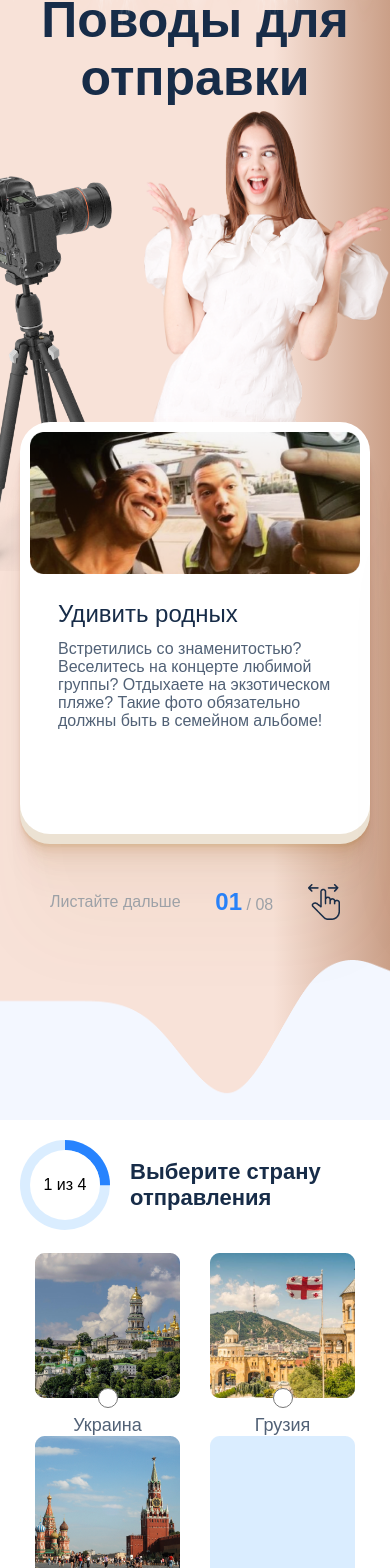
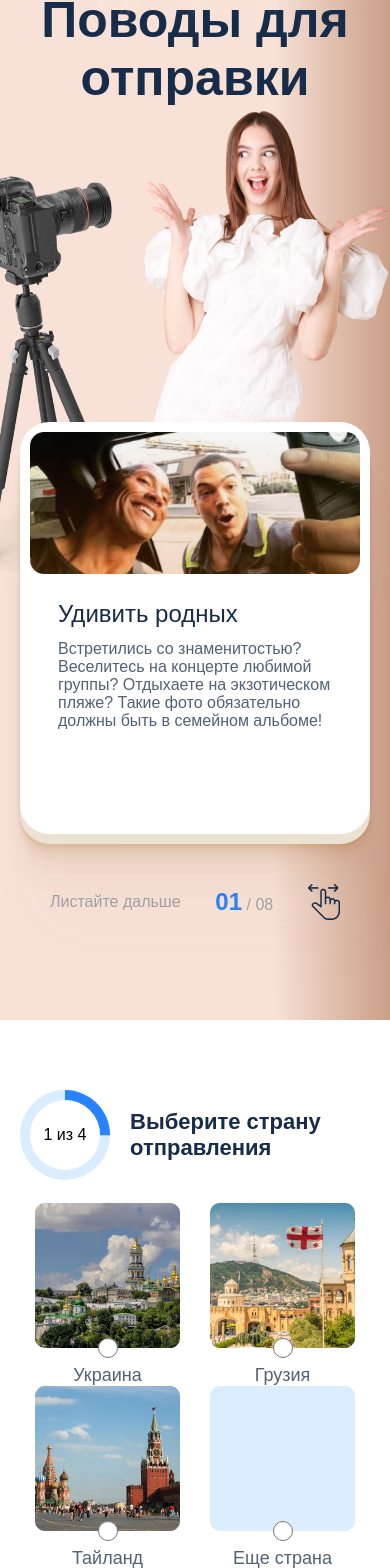
Before and after one commit to ageiwa/joyka-template-vue, a Vue app: page / in a window 390 px wide. Shown: the part 3802-5370 px from the top of the page. Built offline with nearby package versions, Linux system fonts and the light colour scheme.

Commit message:
Delete wave from ReasonForSend

```diff
--- a/src/components/Form/media.scss
+++ b/src/components/Form/media.scss
@@ -1,5 +1,7 @@
 @media (max-width: 1219px) {
     .order-form {
+        padding-top: 50px;
+        padding-bottom: 50px;
         height: auto;
         background-color: #fff;
 
--- a/src/components/ReasonForSend/ReasonForSend.vue
+++ b/src/components/ReasonForSend/ReasonForSend.vue
@@ -94,6 +94,5 @@
             </swiper>
 
         </div>
-        <div class="reason-for-send__wave"></div>
     </div>
 </template>
--- a/src/components/ReasonForSend/media.scss
+++ b/src/components/ReasonForSend/media.scss
@@ -1,7 +1,7 @@
 @media (max-width: 1219px) {
     .reason-for-send {
         padding-top: 100px;
-        padding-bottom: 200px;
+        padding-bottom: 100px;
         height: auto;
         background: linear-gradient(90deg, #f8e2d8 70%, #ca9f87 100%);
 
--- a/src/components/ReasonForSend/style.scss
+++ b/src/components/ReasonForSend/style.scss
@@ -1,6 +1,6 @@
 .reason-for-send {
     padding-top: 240px;
-    height: 1450px;
+    height: 1350px;
     background-color: #ffe4c4;
     background-image: url('@/assets/camera.png'), url('@/assets/mail.png'), linear-gradient(90deg, #f8e2d8 40%, #ca9f87 100%);
     background-repeat: no-repeat;
@@ -31,16 +31,6 @@
         background-image: url('@/assets/DSLR Camera with Zoom on Tripod.G12 2.png'), url('@/assets/heart-with-wings.png'), url('@/assets/Mask Group.png');
         background-position: 100px 170px, 346px 340px, 100% 0;
         background-repeat: no-repeat;
-    }
-
-    &__wave {
-        bottom: -10px;
-        width: 100%;
-        height: 170px;
-        background-image: url('@/assets/wave.png');
-        background-size: 100% 100%;
-        background-repeat: no-repeat;
-        position: absolute;
     }
 }
 
```
